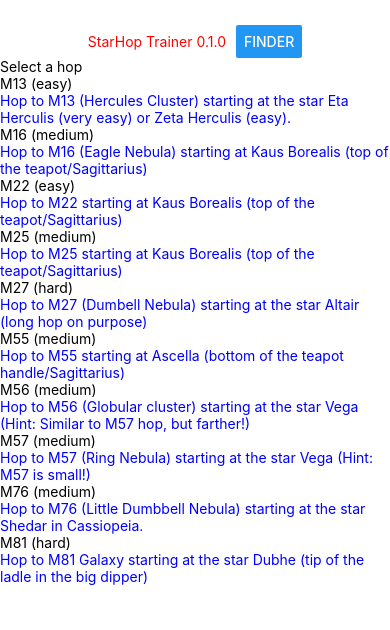
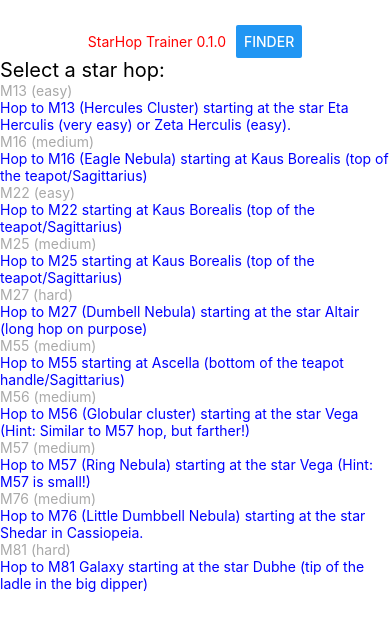
Before and after one commit to kevin-williams/react-netrek, a React Native app: screen / in a window 390 px wide. Shown: the top 630 px of the page. Built offline with nearby package versions, Linux system fonts and the light colour scheme.

Commit message:
Now gets press selection when hop selected

```diff
--- a/src/containers/hop/HopSelection.js
+++ b/src/containers/hop/HopSelection.js
@@ -1,5 +1,11 @@
 import React, { Component } from 'react';
-import { StyleSheet, Text, View, FlatList } from 'react-native';
+import {
+  StyleSheet,
+  Text,
+  View,
+  FlatList,
+  TouchableHighlight
+} from 'react-native';
 
 import { HOPS } from '../../utils/hops';
 
@@ -12,23 +18,30 @@ export default class HopSelection extends Component {
 
   keyExtractor = (item, index) => item.id;
 
+  renderHeader = () => <Text style={{ fontSize: 20 }}>Select a star hop:</Text>;
+
+  renderHopItem = ({ item, separators }) => (
+    <TouchableHighlight
+      onPress={() => this.handleTargetSelection(item)}
+      onShowUnderlay={separators.highlight}
+      onHideUnderlay={separators.unhighlight}
+    >
+      <View>
+        <Text style={{ color: 'darkgrey' }}>{item.label}</Text>
+        <Text style={{ color: 'blue' }}>{item.description}</Text>
+      </View>
+    </TouchableHighlight>
+  );
+
   render() {
     // console.log('render hop', HOPS);
     return (
-      <View style={styles.container}>
-        <Text>Select a hop</Text>
-        <FlatList
-          data={HOPS}
-          renderItem={({ item }) => (
-            <View>
-              <Text>{item.label}</Text>
-              <Text style={{ color: 'blue' }}>{item.description}</Text>
-            </View>
-          )}
-          onPressItem={this.handleTargetSelection}
-          keyExtractor={this.keyExtractor}
-        />
-      </View>
+      <FlatList
+        data={HOPS}
+        renderItem={this.renderHopItem}
+        keyExtractor={this.keyExtractor}
+        ListHeaderComponent={this.renderHeader}
+      />
     );
   }
 }
```
